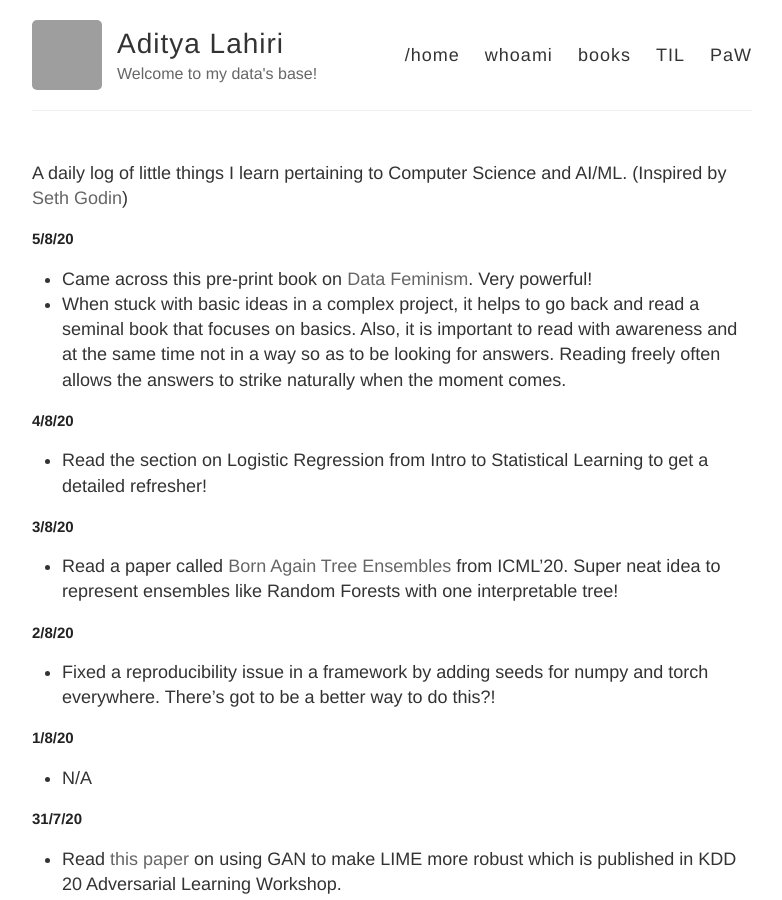
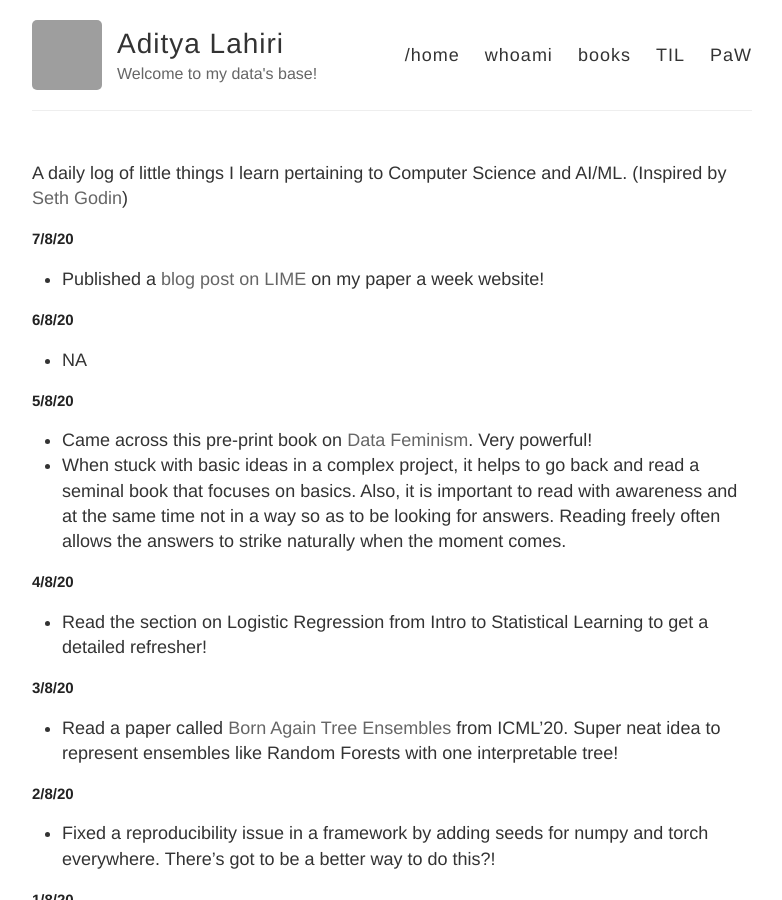
Before and after one commit to adityalahiri/adityalahiri.github.io, a Jekyll site: the page built from TIL.md, in a window 1280 px wide and 900 px high. Shown: the whole window, without its empty margins (248-1030 px from the left). Built offline with Jekyll 4.4.1, drawn with Linux system fonts in a browser that asks for light colours; our own code applies the rules of GitHub Pages for plain Markdown files; grey boxes are pictures that could not be loaded.

Commit message:
Update for 6/8 and 7/8

```diff
--- a/TIL.md
+++ b/TIL.md
@@ -1,5 +1,13 @@
 A daily log of little things I learn pertaining to Computer Science and AI/ML.
 (Inspired by [Seth Godin](https://seths.blog/))
+
+## 7/8/20
+
+* Published a [blog post on LIME](https://arrayslayer.gitbook.io/paw/why-should-i-trust-you-explaining-the-predictions-of-any-classifier-lime) on my paper a week website!
+
+## 6/8/20
+
+* NA
 
 ## 5/8/20
 
```
